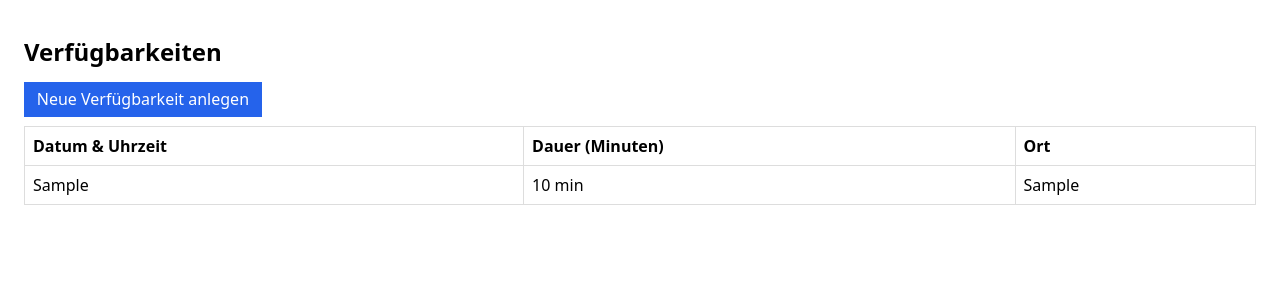
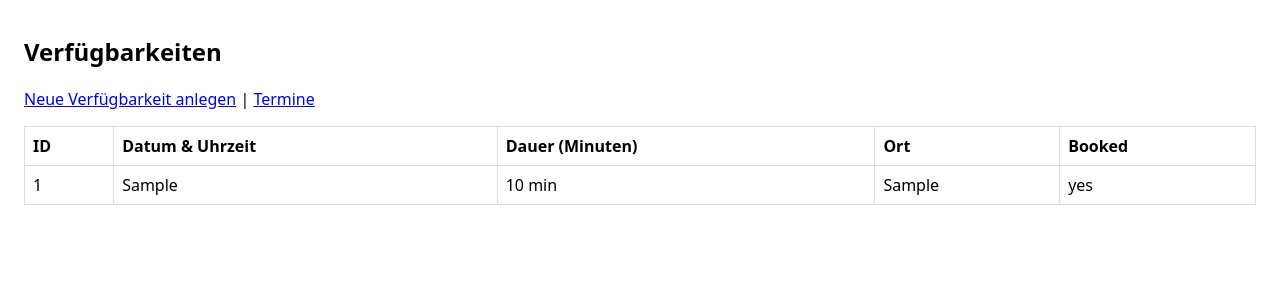
Before and after one commit to pavelpolony/dogtrainingcrm-online, a Flask app: page /admin/availability in a window 1280 px wide. Shown: the part 147-447 px from the top of the page. Run offline with Flask 3, Linux system fonts and the light colour scheme; a user stored in the database is signed in; tables that the repository leaves empty hold one stand-in row (values such as "Sample post"); some libraries are stand-ins or nearby versions.

Commit message:
Enhance availability index with ID and booking status
Added an 'ID' column and a 'Booked' status to the availability table.

```diff
--- a/templates/availability_index.html
+++ b/templates/availability_index.html
@@ -3,24 +3,25 @@
 
 <h2>{{ t('availabilities') }}</h2>
 
-<p>
-    <a class="btn" href="{{ url_for('new_availability') }}">
-        {{ t('add_availability') }}
-    </a>
+<p><a href="{{ url_for('new_availability') }}">{{ t('add_availability') }}</a> |
+   <a href="{{ url_for('appointments') }}">{{ t('appointments') }}</a>
 </p>
 
 <table>
   <tr>
+    <th>ID</th>
     <th>{{ t('date_time') }}</th>
     <th>{{ t('duration') }}</th>
     <th>{{ t('location') }}</th>
+    <th>Booked</th>
   </tr>
-
   {% for a in avails %}
   <tr>
+    <td>{{ a.id }}</td>
     <td>{{ a.start }}</td>
     <td>{{ a.duration_minutes }} min</td>
-        <td>{{ a.location }}</td>
+    <td>{{ a.location or '-' }}</td>
+    <td>{{ 'yes' if a.booked else 'no' }}</td>
   </tr>
   {% endfor %}
 </table>
```
Lines whose indentation alone changed are shown as unchanged.
